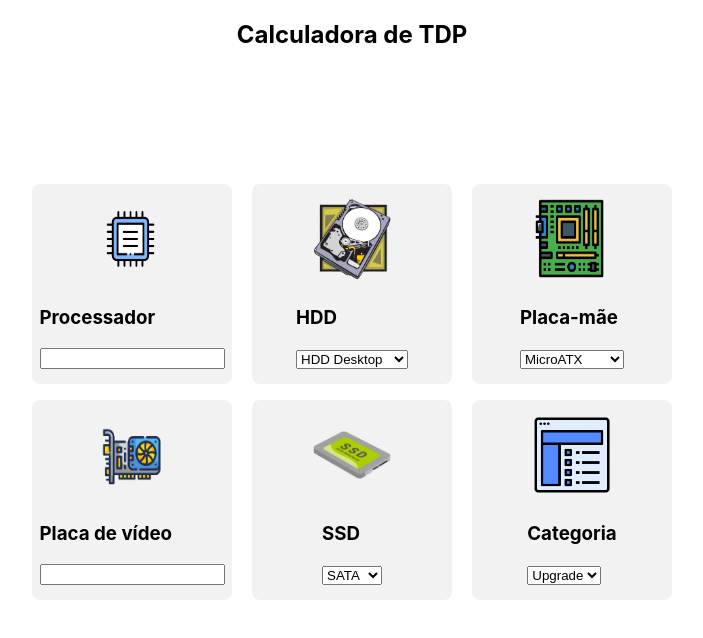
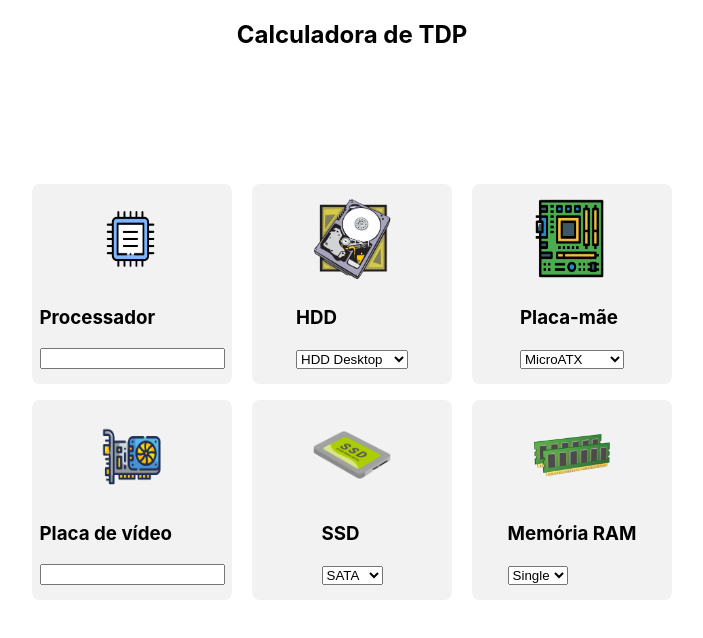
Before and after one commit to tatehira/Front-CalculoTDP, a React (Create React App) app: page / in a window 1280 px wide. Shown: the top 638 px of the page, without its empty margins (288-991 px from the left). Built offline with nearby package versions, Linux system fonts and the light colour scheme; the HTML template or start-up script is replaced by a standard one.

Commit message:
update ram

```diff
--- a/src/App.js
+++ b/src/App.js
@@ -10,11 +10,13 @@ import hddImg from './images/hdd.png';
 import ssdImg from './images/ssd.png';
 import placaMaeImg from './images/placa-mae.png';
 import categoriaImg from './images/categoria.png';
+import memoriaRamImg from './images/memoria-ram.png'; // Importe a imagem da memória RAM
 
 const App = () => {
   // Estado para os campos do usuário
   const [processador, setProcessador] = useState('');
   const [placaVideo, setPlacaVideo] = useState('');
+  const [memoriaRam, setMemoriaRam] = useState(null); // Estado para o campo de memória RAM
 
   // Opções para os campos enum
   const enumOptions = [
@@ -29,6 +31,10 @@ const App = () => {
 
   const handlePlacaVideoChange = (e) => {
     setPlacaVideo(e.target.value);
+  };
+
+  const handleMemoriaRamChange = (e) => {
+    setMemoriaRam(e.target.value);
   };
 
   const handleEnumChange = (field, value) => {
@@ -65,7 +71,7 @@ const App = () => {
               label="SSD"
               options={[
                 { label: 'SATA', value: 'Sata' },
-                { label: 'NVMe', value: 'Nvme' },
+                { label: 'NVME', value: 'Nvme' },
               ]}
               value={null} // Defina o estado correspondente
               onChange={(e) => handleEnumChange('ssd', e.target.value)}
@@ -86,12 +92,17 @@ const App = () => {
               onChange={(e) => handleEnumChange('motherboard', e.target.value)}
             />
           </Field>
-          <Field className="spaced-field" imagePath={categoriaImg}>
+          <Field className="spaced-field" imagePath={memoriaRamImg}>
             <EnumSelect
-              label="Categoria"
-              options={enumOptions}
-              value={null} // Defina o estado correspondente
-              onChange={(e) => handleEnumChange('rotuloCategory', e.target.value)}
+              label="Memória RAM"
+              options={[
+                { label: 'Single', value: 'Single' },
+                { label: 'Dual', value: 'Dual' },
+                { label: 'Tri', value: 'Tri' },
+                { label: 'Quad', value: 'Quad' },
+              ]}
+              value={memoriaRam} // Defina o estado correspondente
+              onChange={handleMemoriaRamChange}
             />
           </Field>
         </div>
```
Also changed, not shown: src/images/memoria-ram.png (added).
